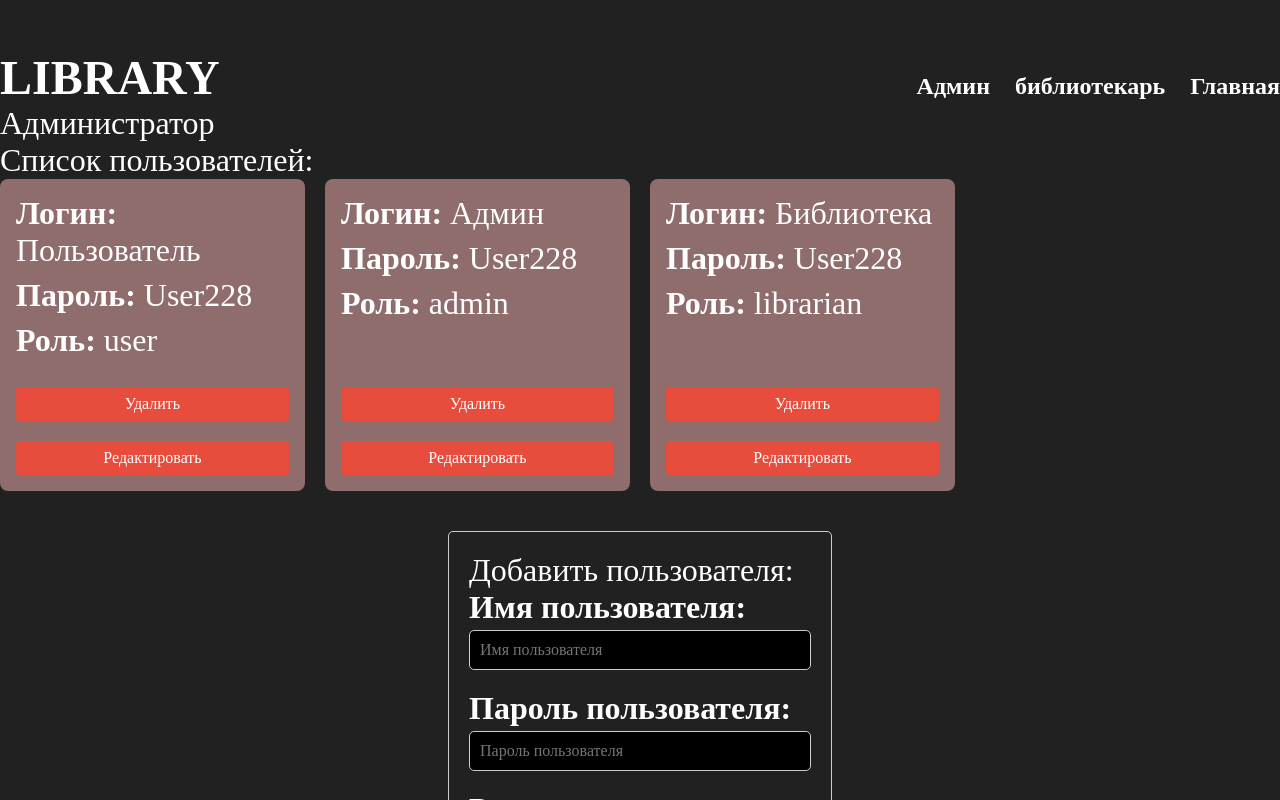
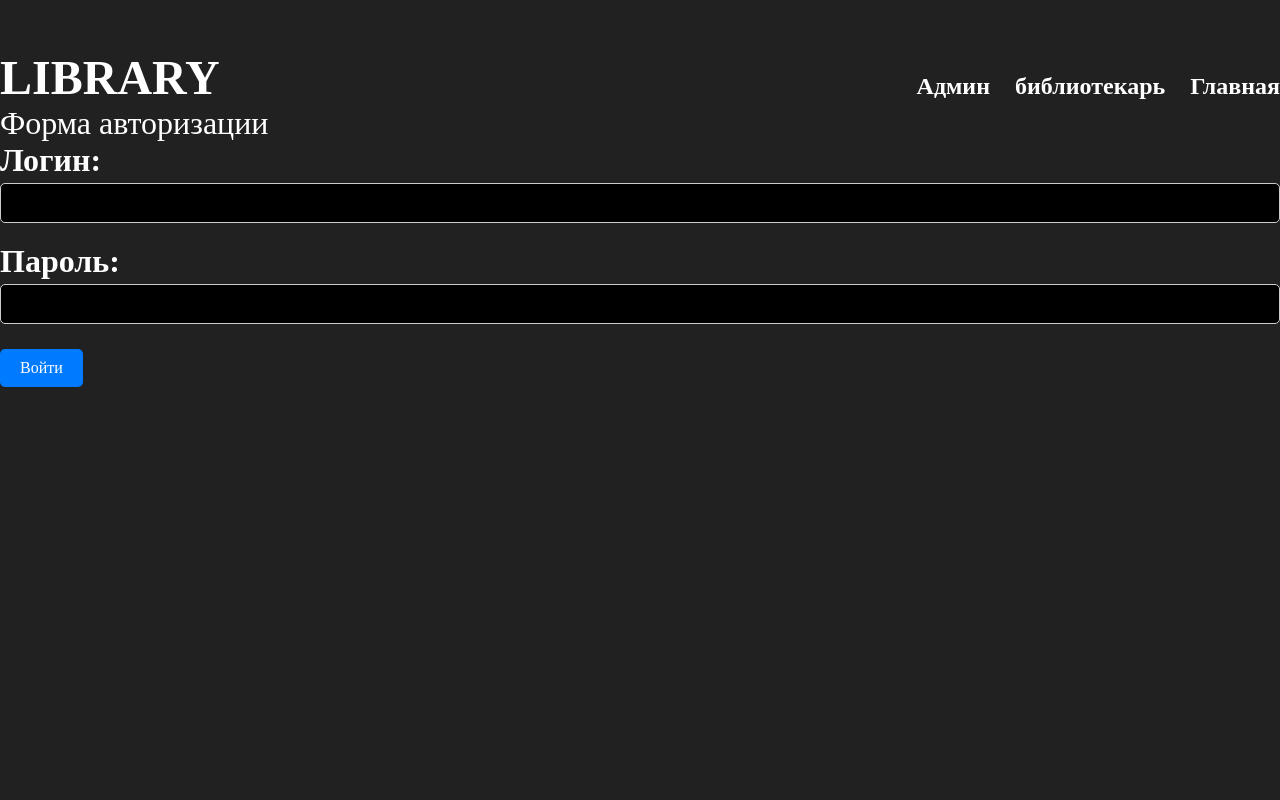
Before and after one commit to divClas/library_for_test_work, a React (Create React App) app: page /AdminPanel in a window 1280 px wide. Shown: the top 800 px of the page. Built offline with nearby package versions, Linux system fonts and the light colour scheme.

Commit message:
DAMEEEEEEEEEEEEEE
создана компонента для проверки пользователей но она не работает < проблема в том что нужно использовать какой либо стейт мендежер для своих целей

```diff
--- a/package.json
+++ b/package.json
@@ -10,8 +10,10 @@
     "match-sorter": "^6.3.1",
     "react": "^18.2.0",
     "react-dom": "^18.2.0",
+    "react-redux": "^8.1.1",
     "react-router-dom": "^6.14.2",
     "react-scripts": "^5.0.1",
+    "redux": "^4.2.1",
     "sort-by": "^1.2.0",
     "web-vitals": "^2.1.4"
   },
--- a/src/components/AdminPanel.jsx
+++ b/src/components/AdminPanel.jsx
@@ -1,10 +1,11 @@
-import React, { useState,useCallback} from 'react';
+import React, { useState } from 'react';
+import LoginForm from './LoginForm';
 
 const AdminPanel = () => {
     // console.log("Render!")
     const [users, setUsers] = useState([
         { id: 1, login: 'Пользователь', paswword: "User228", role: 'user' },
-        { id: 2, login: 'Админ', paswword: "User228", role: 'admin' },
+        { id: 2, login: 'admin', paswword: "admin", role: 'admin' },
         { id: 3, login: 'Библиотека', paswword: "User228", role: 'librarian' },
     ]);
 
@@ -15,6 +16,11 @@ const AdminPanel = () => {
     const [editMode, setEditMode] = useState(false);
     const [currentUser, setCurrentUser] = useState(null);
 
+    const [loggedInUser, setLoggedInUser] = useState(null);
+
+    const handleLogin = (user) => {
+        setLoggedInUser(user);
+    };
 
     const addUser = () => {
         const newUser = { id: users.length + 1, login: newUserName, paswword: newUserPassword, role: newUserRole };
@@ -48,17 +54,25 @@ const AdminPanel = () => {
         setNewUserRole(event.target.value);
     };
 
-    const handleSubmitEdit=(event,id)=>{
+    const handleSubmitEdit = (event, id) => {
         event.preventDefault()
         const updatedUsers = users.map((user) =>
-        user.id === currentUser.id
-            ? { ...user, login: event.target[0].value, paswword: event.target[1].value, role: event.target[2].value }
-            : user
+            user.id === currentUser.id
+                ? { ...user, login: event.target[0].value, paswword: event.target[1].value, role: event.target[2].value }
+                : user
         );
         setUsers(updatedUsers);
         setEditMode(false);
         setCurrentUser(null);
 
+    }
+    if (!loggedInUser) {
+        return (
+            <div>
+                <h1>Форма авторизации</h1>
+                <LoginForm users={users} handleLogin={handleLogin} />
+            </div>
+        );
     }
 
     return (
@@ -69,11 +83,11 @@ const AdminPanel = () => {
                 {users.map((user) => (
                     <div key={user.id} className="user-card">
                         {editMode && currentUser?.id === user.id ? (
-                            <form onSubmit={(event)=>handleSubmitEdit(event,user.id)}>
+                            <form onSubmit={(event) => handleSubmitEdit(event, user.id)}>
                                 <div>
                                     <label>Имя пользователя:</label>
                                     {/*  onChange={(e) => setEditedUserName(e.target.value)} */}
-                                    <input type="text" name='name' defaultValue={user.login}/>
+                                    <input type="text" name='name' defaultValue={user.login} />
                                 </div>
                                 <div>
                                     <label>Пароль пользователя:</label>
@@ -145,4 +159,4 @@ const AdminPanel = () => {
     );
 };
 
-export default AdminPanel; //react.UseCallBack
+export default AdminPanel;
--- /dev/null
+++ b/src/components/LoginForm.jsx
@@ -0,0 +1,53 @@
+import React, { useState } from 'react';
+
+const LoginForm = ({ users, handleLogin }) => {
+    const [username, setUsername] = useState('');
+    const [password, setPassword] = useState('');
+    const [error, setError] = useState('');
+
+    const handleSubmit = (event) => {
+        event.preventDefault();
+
+        // Проверка наличия пользователя с введенным логином и паролем
+        const user = users.find(
+            (user) => user.login === username && user.password === password
+        );
+
+        if (user) {
+            // Если пользователь найден, выполняем вход
+            handleLogin(user);
+            setError('');
+        } else {
+            setError('Неверный логин или пароль');
+        }
+    };
+
+    return (
+        <form onSubmit={handleSubmit}>
+            <div className="form-group">
+                <label htmlFor="username">Логин:</label>
+                <input
+                    type="text"
+                    id="username"
+                    value={username}
+                    onChange={(e) => setUsername(e.target.value)}
+                    required
+                />
+            </div>
+            <div className="form-group">
+                <label htmlFor="password">Пароль:</label>
+                <input
+                    type="password"
+                    id="password"
+                    value={password}
+                    onChange={(e) => setPassword(e.target.value)}
+                    required
+                />
+            </div>
+            {error && <div className="error">{error}</div>}
+            <button type="submit">Войти</button>
+        </form>
+    );
+};
+
+export default LoginForm;
--- a/src/components/books.jsx
+++ b/src/components/books.jsx
@@ -78,6 +78,7 @@ const BookCard = () => {
                 />
             </div>
             <div className="book-card11">
+                <div className="booooks">
                     <h1>Книги</h1>
                     <div className="books-list">
                         {filteredBooks.map((book) => (
@@ -102,6 +103,7 @@ const BookCard = () => {
                             </div>
 
                         ))}
+                    </div>
                 </div>
                 <div className='addUser_form conatainer'>
                     <div class="addUser">
```
Also changed, not shown: 1 other file (tests, documents, lock files or other folders). Lines whose indentation alone changed are shown as unchanged.
